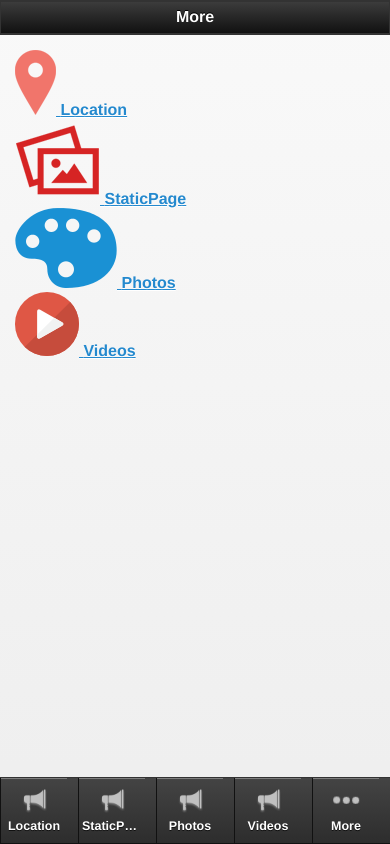
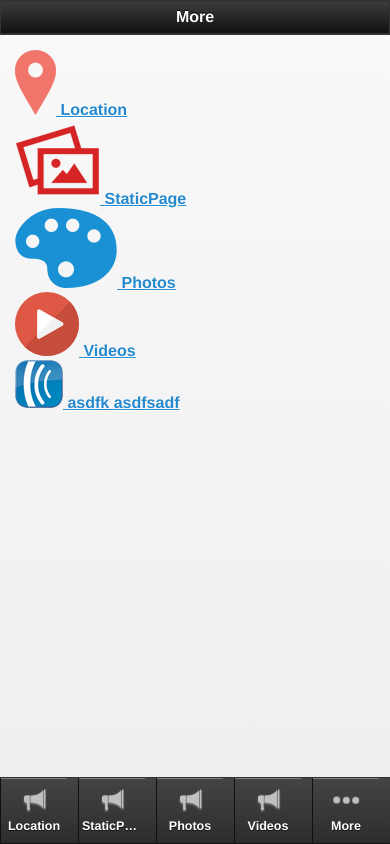
Before and after one commit to jarnailboparai/ycc_awerbertesting_614, a plain HTML site: page more.html in a window 390 px wide. Drawn offline with Linux system fonts and the light colour scheme.

Commit message:
First Commit By Chance

```diff
--- a/more.html
+++ b/more.html
@@ -130,6 +130,15 @@
 		</a>
 	</div>
 
+			<div class="app_feature_list">
+			<a  rel="external" data-ajax="flase"  class="item link" href="aweber_3624.html">
+																	<img src="images/aweber.png " />
+										</a>
+		<a  rel="external" data-ajax="flase"  href="aweber_3624.html">
+				<label>asdfk asdfsadf</label>
+		</a>
+	</div>
+
 
 
 </div>
```
Also changed, not shown: index.html (+9 -0 lines).
